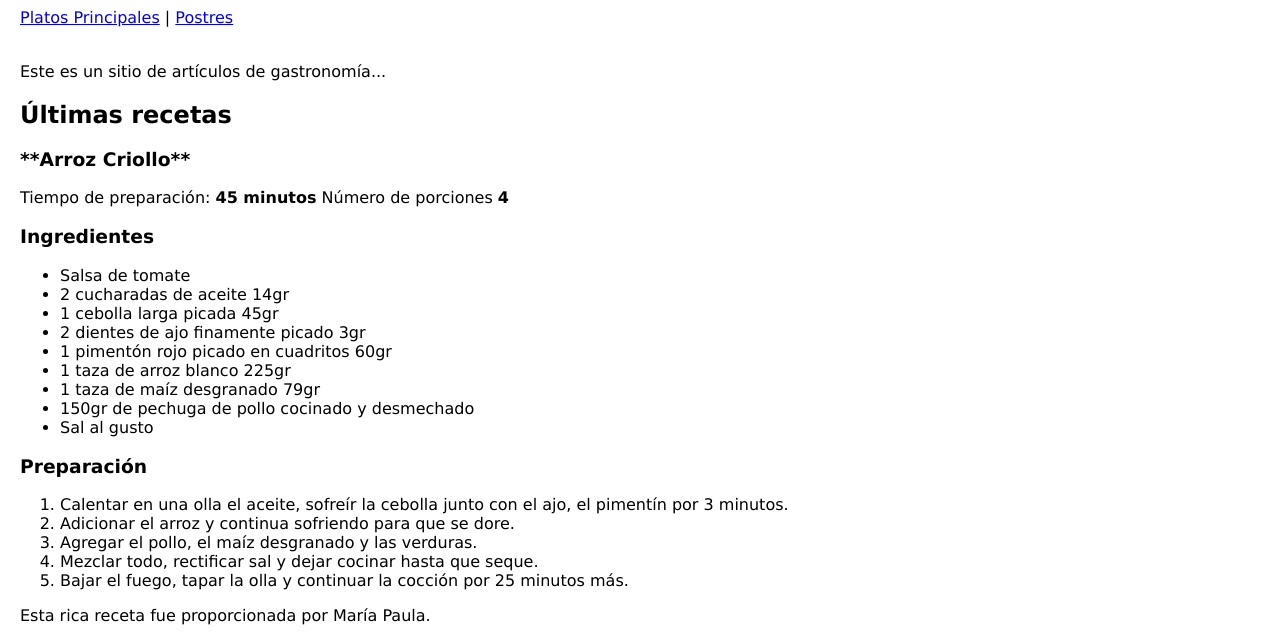
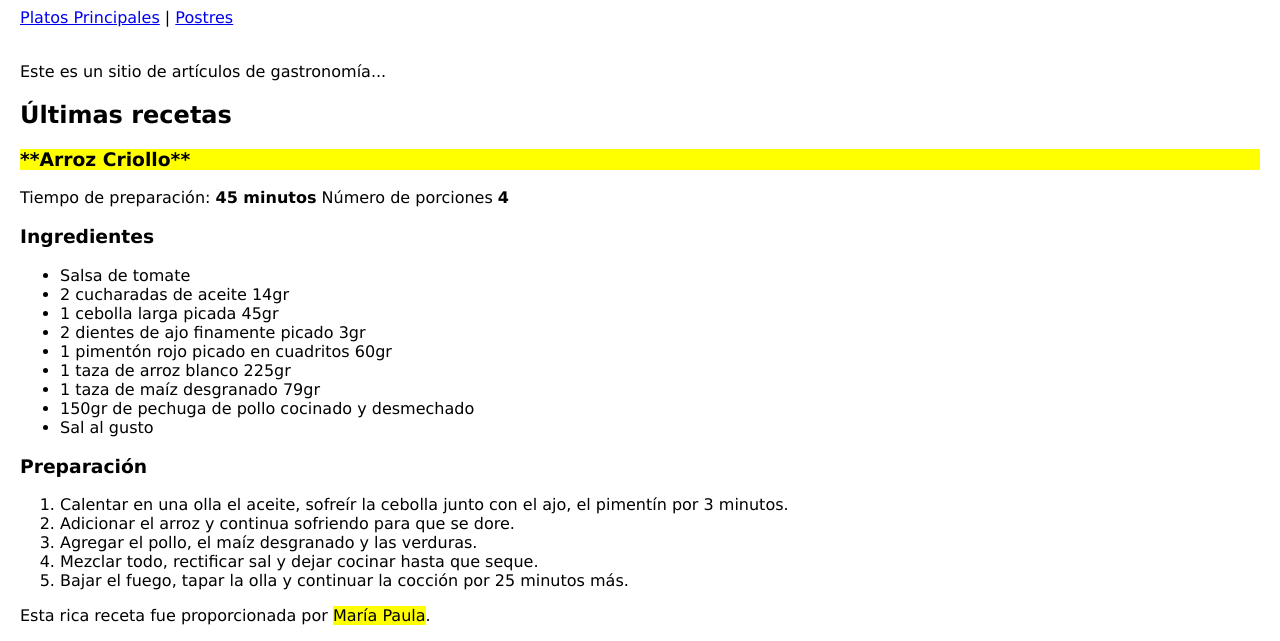
Before and after one commit to lpizarro2391/selectoresleccion3, a plain HTML site: page index.html in a window 1280 px wide. Shown: the part 159-800 px from the top of the page. Drawn offline with Linux system fonts and the light colour scheme.

Commit message:
creacion de clase resaltado con fondo amarillo

```diff
--- a/css/estilos.css
+++ b/css/estilos.css
@@ -2,3 +2,7 @@ body{
 	margin: 20px;
 	font-family: Verdana;
 }
+.resaltado{
+	background-color: yellow;
+	color: black;
+}
```
